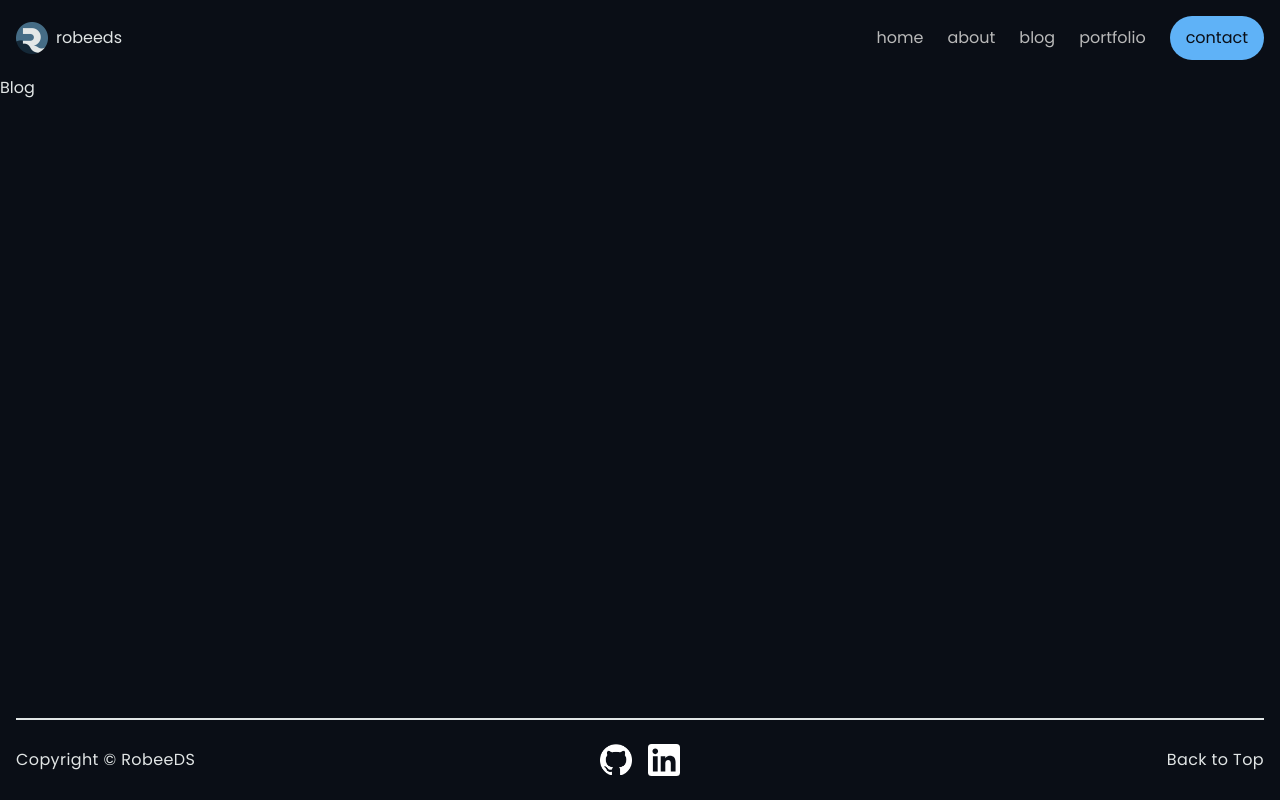
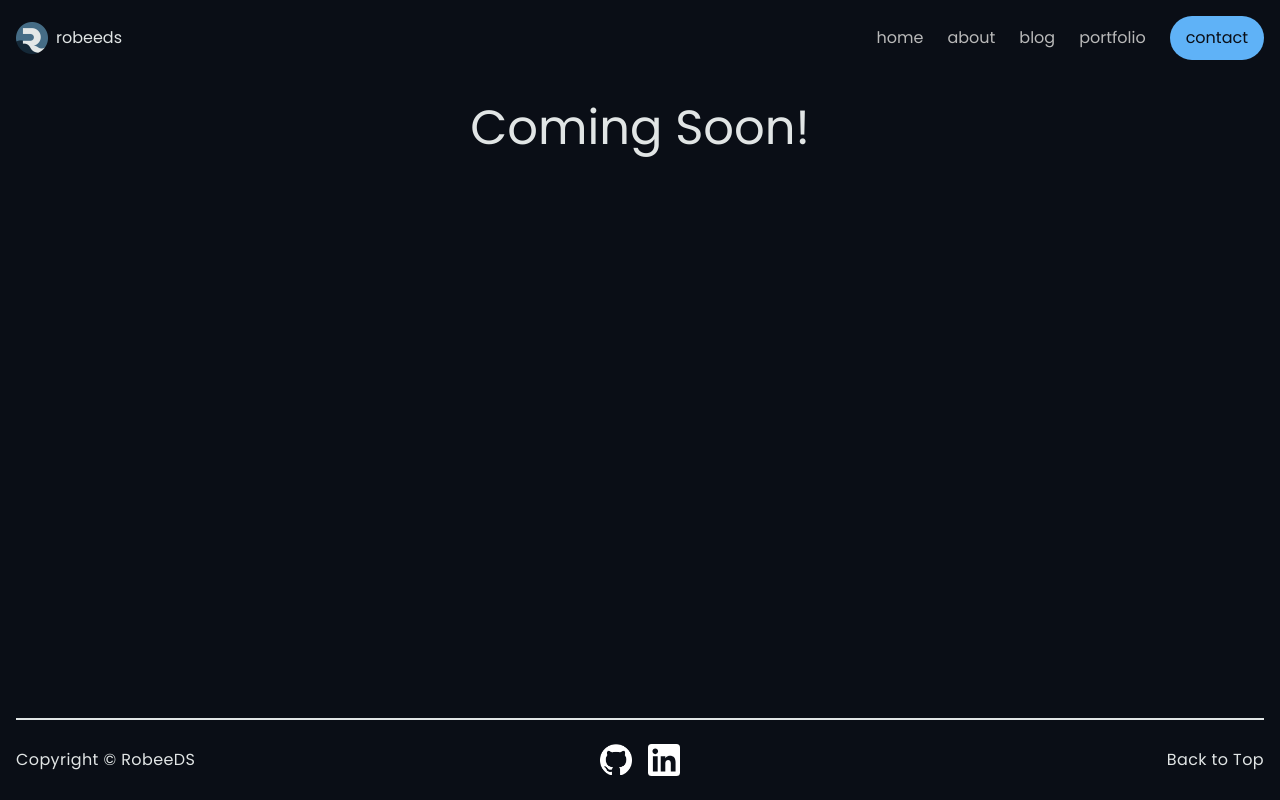
Before and after one commit to robeeds/robeeds.dev.old, a Next.js app: page /blog in a window 1280 px wide. Built offline with nearby package versions, Linux system fonts and the light colour scheme.

Commit message:
Added title to Blog Section

```diff
--- a/src/app/blog/page.tsx
+++ b/src/app/blog/page.tsx
@@ -1,5 +1,14 @@
 export default function Blog() {
     return (
-        <div className="flex flex-1">Blog</div>
+        <div className="flex flex-1 justify-center p-4">
+
+            <div className="flex flex-col items-center">
+                <p className="text-[48px]">
+                    Coming Soon!
+                </p>
+            </div>
+
+
+        </div>
     )
 }
```
